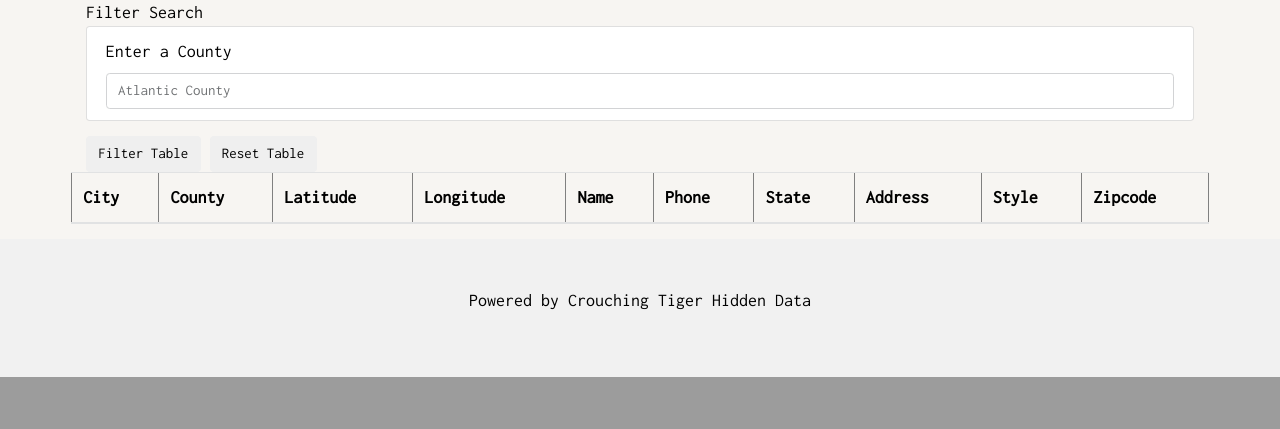
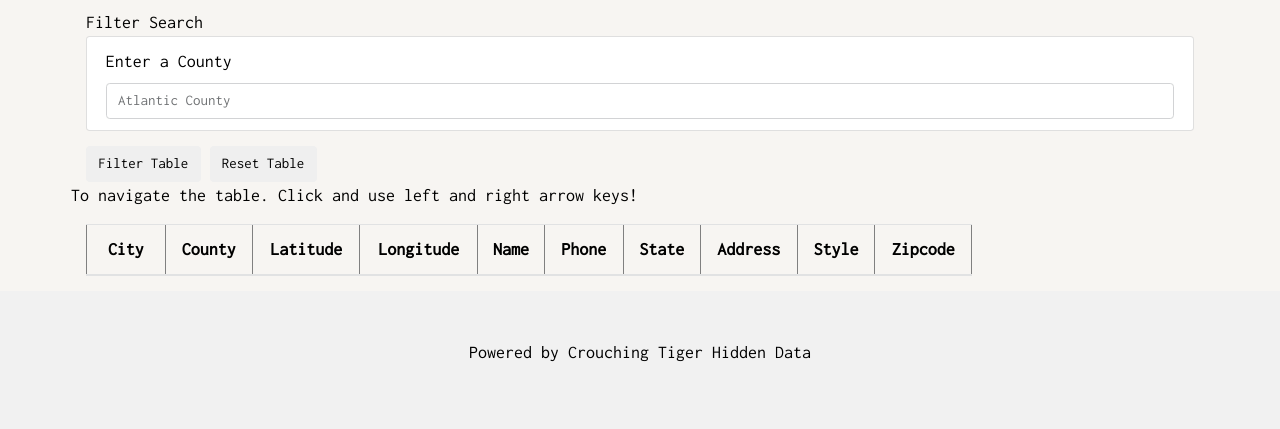
Before and after one commit to kplam624/Dojo-Finder, a Flask app: page /data in a window 1280 px wide. Shown: the part 641-1070 px from the top of the page. Before the commit the page ends 1018 px from the top, so only its background shows below. Run offline with Flask 2, Linux system fonts and the light colour scheme; data that the repository does not hold is empty; some libraries are stand-ins or nearby versions.

Commit message:
FInished messing around with table.

```diff
--- a/static/css/styles.css
+++ b/static/css/styles.css
@@ -332,7 +332,7 @@ html {
   }
 }
 
-/* .dojo-form {
+.dojo-form {
   margin-top: 50px;
 }
 
@@ -350,18 +350,18 @@ select {
   padding: 8px;
   color: #8e979f;
   outline: none;
-} */
+}
 
-/* #table-area th {
+#table-area th {
   text-align: center;
-} */
+}
 
-/* #table-area th:first-child,
+#table-area th:first-child,
 #table-area th:nth-child(2),
 #table-area th:nth-child(6) {
   min-width: 70px;
-} */
+}
 
-/* #table-area {
+#table-area {
   width: 80%
-} */
+}
--- a/templates/data.html
+++ b/templates/data.html
@@ -82,7 +82,8 @@ body, html {
               </div>
             </aside>
           </div>
-          <!-- <div class="col-md-12"> -->
+          <p>To navigate the table. Click and use left and right arrow keys!</p>
+          <div class="col-md-12">
             <div class="table-responsive">
               <div id="table-area" class="">
                 <table border = .5 id="dojo-table" class="table table-striped">
@@ -104,7 +105,7 @@ body, html {
                 </table>
               </div>
             </div>
-          <!-- </div> -->
+          </div>
         </div>
       </div>
 
```
